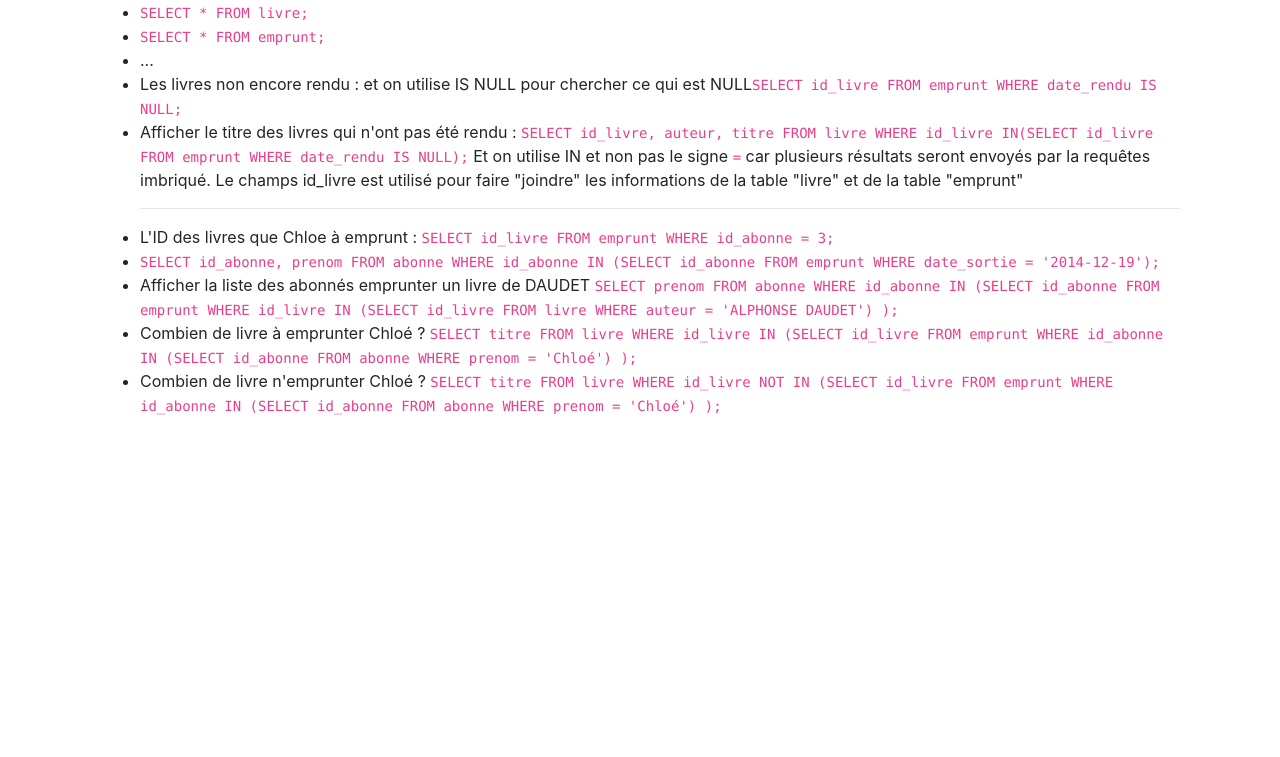
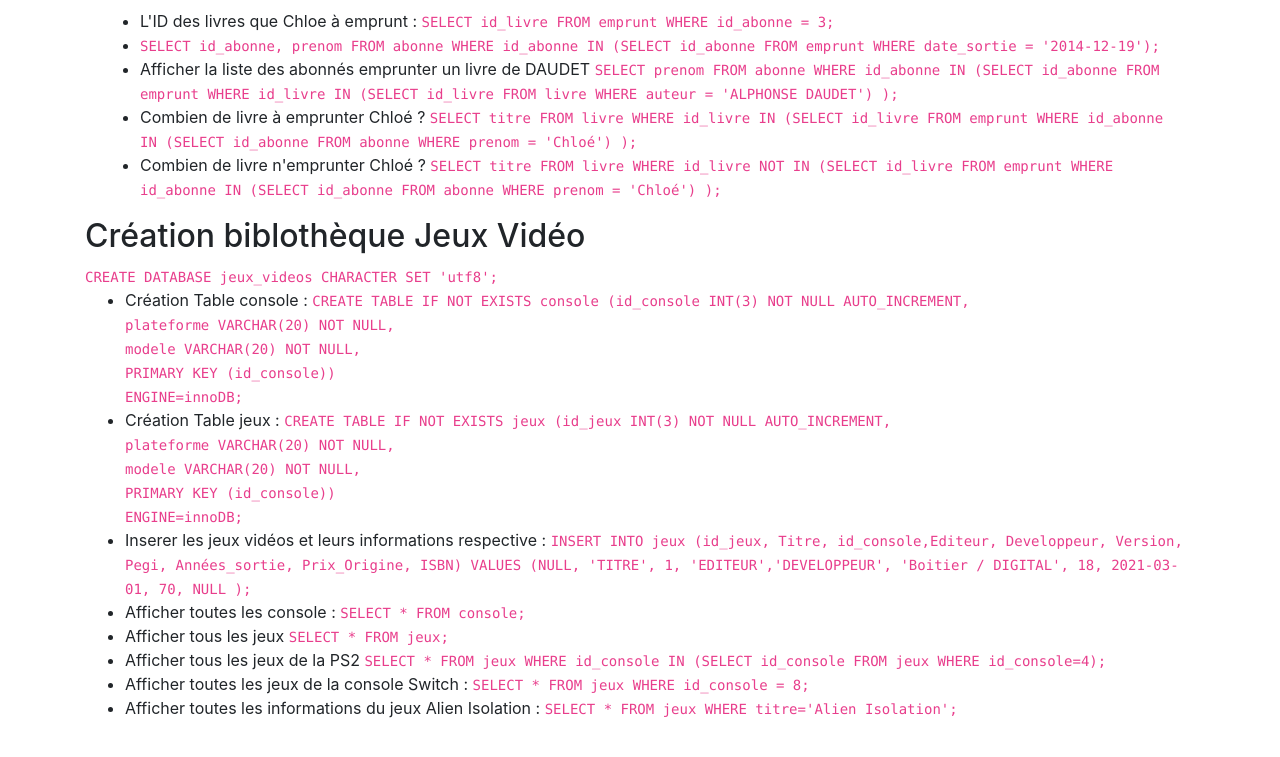
Before and after one commit to Bibbicasse/coursSQL, a plain HTML site: page requete_imbriquer.html in a window 1280 px wide. Shown: the part 1268-2025 px from the top of the page. Drawn offline with Linux system fonts and the light colour scheme.

Commit message:
Création d'une base de données personnel

```diff
--- a/requete_imbriquer.html
+++ b/requete_imbriquer.html
@@ -92,11 +92,11 @@
             <div class="col-12">
                 <p>Insertion des abonnés</p>
                 <code>
-                    INSERT INTO abonne (id_abonne, prenom) <br>
-                    VALUES  (NULL, 'Guillaume'), <br>
-                            (NULL, 'Benoit'), <br>
-                            (NULL, 'Chloe'), <br>
-                            (NULL, 'Laura'); <br>
+                    INSERT INTO abonne (id_abonne, prenom)
+                    VALUES  (NULL, 'Guillaume'),
+                            (NULL, 'Benoit'),
+                            (NULL, 'Chloe'),
+                            (NULL, 'Laura');
                 </code>
             </div>
         </div>
@@ -118,15 +118,15 @@
             <div class="col-12">
                 <p>Insertion des emprunts</p>
                 <code>
-                    INSERT INTO emprunt (id_emprunt, id_livre, id_abonne, date_sortie, date_rendu) VALUES <br>
-                    (1, 100, 1, '2014-12-17', '2014-12-18'), <br>
-                    (2, 101, 2, '2014-12-18', '2014-12-20'), <br>
-                    (3, 100, 3, '2014-12-19', '2014-12-22'), <br>
-                    (4, 103, 4, '2014-12-19', '2014-12-22'), <br>
-                    (5, 104, 1, '2014-12-19', '2014-12-28'), <br>
-                    (6, 105, 2, '2015-03-20', '2015-03-26'), <br>
-                    (7, 105, 3, '2015-06-13', NULL), <br>
-                    (8, 100, 2, '2015-06-15', NULL); <br>
+                    INSERT INTO emprunt (id_emprunt, id_livre, id_abonne, date_sortie, date_rendu) VALUES
+                    (1, 100, 1, '2014-12-17', '2014-12-18'),
+                    (2, 101, 2, '2014-12-18', '2014-12-20'),
+                    (3, 100, 3, '2014-12-19', '2014-12-22'),
+                    (4, 103, 4, '2014-12-19', '2014-12-22'),
+                    (5, 104, 1, '2014-12-19', '2014-12-28'),
+                    (6, 105, 2, '2015-03-20', '2015-03-26'),
+                    (7, 105, 3, '2015-06-13', NULL),
+                    (8, 100, 2, '2015-06-15', NULL);
                 </code>
             </div>
         </div>
@@ -172,6 +172,62 @@
                         </li>
                 </ul>
             </div>
+            <div class="row">
+                <div class="col-12">
+                    <h2>Création biblothèque Jeux Vidéo</h2>
+                    <code>CREATE DATABASE jeux_videos CHARACTER SET 'utf8';</code>
+                </div>
+                <div class="col-12">
+                    <ul>
+                        <li>Création Table console :
+                            <code>CREATE TABLE IF NOT EXISTS console (id_console INT(3) NOT NULL AUTO_INCREMENT,  <br>
+                            plateforme VARCHAR(20) NOT NULL, <br>
+                            modele VARCHAR(20) NOT NULL, <br>
+                            PRIMARY KEY (id_console)) <br>
+                            ENGINE=innoDB;</code>
+                        </li>
+                        <li>
+                            Création Table jeux :
+                            <code>CREATE TABLE IF NOT EXISTS jeux (id_jeux INT(3) NOT NULL AUTO_INCREMENT,  <br>
+                            plateforme VARCHAR(20) NOT NULL, <br>
+			                modele VARCHAR(20) NOT NULL, <br>
+                            PRIMARY KEY (id_console)) <br>
+                            ENGINE=innoDB;</code>
+                        </li>
+                        <li>
+                            Inserer les jeux vidéos et leurs informations respective :
+                            <code>
+                                INSERT INTO jeux
+                                (id_jeux, Titre, id_console,Editeur, Developpeur, Version, Pegi, Années_sortie, Prix_Origine, ISBN) VALUES
+                                (NULL, 'TITRE', 1, 'EDITEUR','DEVELOPPEUR', 'Boitier / DIGITAL', 18, 2021-03-01, 70, NULL );
+                            </code>
+                        </li>
+                        <li>
+                            Afficher toutes les console :
+                            <code>SELECT * FROM console;</code>
+                        </li>
+
+                        <li>
+                            Afficher tous les jeux
+                            <code>SELECT * FROM jeux;</code>
+                        </li>
+
+                        <li>
+                            Afficher tous les jeux de la PS2
+                            <code>SELECT * FROM jeux WHERE id_console IN (SELECT id_console FROM jeux WHERE id_console=4);</code>
+                        </li>
+                        <li>
+                            Afficher toutes les jeux de la console Switch :
+                            <code>SELECT * FROM jeux WHERE id_console = 8;</code>
+                        </li>
+
+                        <li>
+                            Afficher toutes les informations du jeux Alien Isolation :
+                            <code>SELECT * FROM jeux WHERE titre='Alien Isolation';</code>
+                        </li>
+                    </ul>
+                </div>
+            </div>
         </div>
 
 
```
